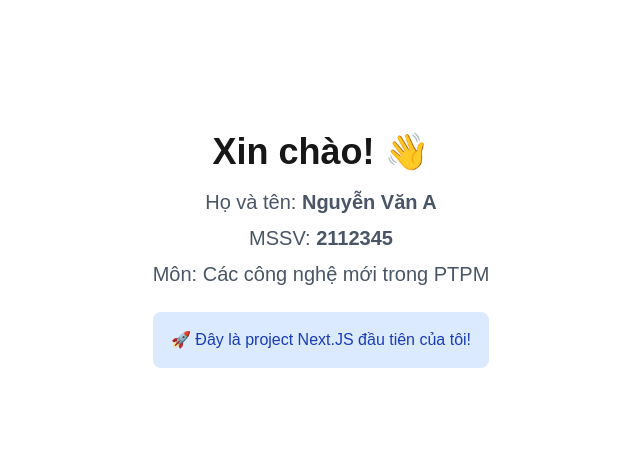
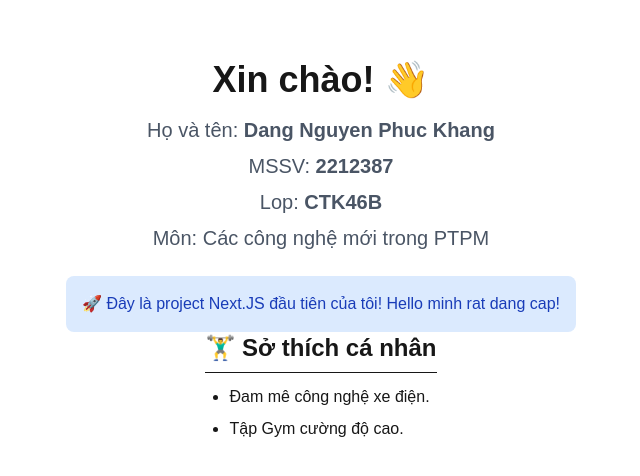
Before and after one commit to khangdang12324/ctk-lab1, a Next.js app: page / in a window 1280 px wide. Shown: the part 150-626 px from the top of the page, without its empty margins (319-959 px from the left). Built offline with nearby package versions, Linux system fonts and the light colour scheme.

Commit message:
feat: cap nhat metadata va them noi dung trang chu

```diff
--- a/app/page.tsx
+++ b/app/page.tsx
@@ -4,20 +4,32 @@ export default function Home() {
       <div className="text-center">
         <h1 className="text-4xl font-bold mb-4">Xin chào! 👋</h1>
         <p className="text-xl text-gray-600 mb-2">
-          Họ và tên: <strong>Nguyễn Văn A</strong>
+          Họ và tên: <strong>Dang Nguyen Phuc Khang</strong>
         </p>
         <p className="text-xl text-gray-600 mb-2">
-          MSSV: <strong>2112345</strong>
+          MSSV: <strong>2212387</strong>
+        </p>
+        <p className="text-xl text-gray-600 mb-2">
+          Lop: <strong>CTK46B</strong>
         </p>
         <p className="text-xl text-gray-600 mb-6">
           Môn: Các công nghệ mới trong PTPM
         </p>
         <div className="bg-blue-100 rounded-lg p-4">
           <p className="text-blue-800">
-            🚀 Đây là project Next.JS đầu tiên của tôi!
+            🚀 Đây là project Next.JS đầu tiên của tôi! Hello minh rat dang cap!
           </p>
         </div>
       </div>
+      <section>
+        <h2 className="text-2xl font-semibold mb-3 border-b pb-2">
+          🏋️‍♂️ Sở thích cá nhân
+        </h2>
+        <ul className="list-disc pl-6 space-y-2">
+          <li>Đam mê công nghệ xe điện.</li>
+          <li>Tập Gym cường độ cao.</li>
+        </ul>
+      </section>
     </main>
   );
 }
```
